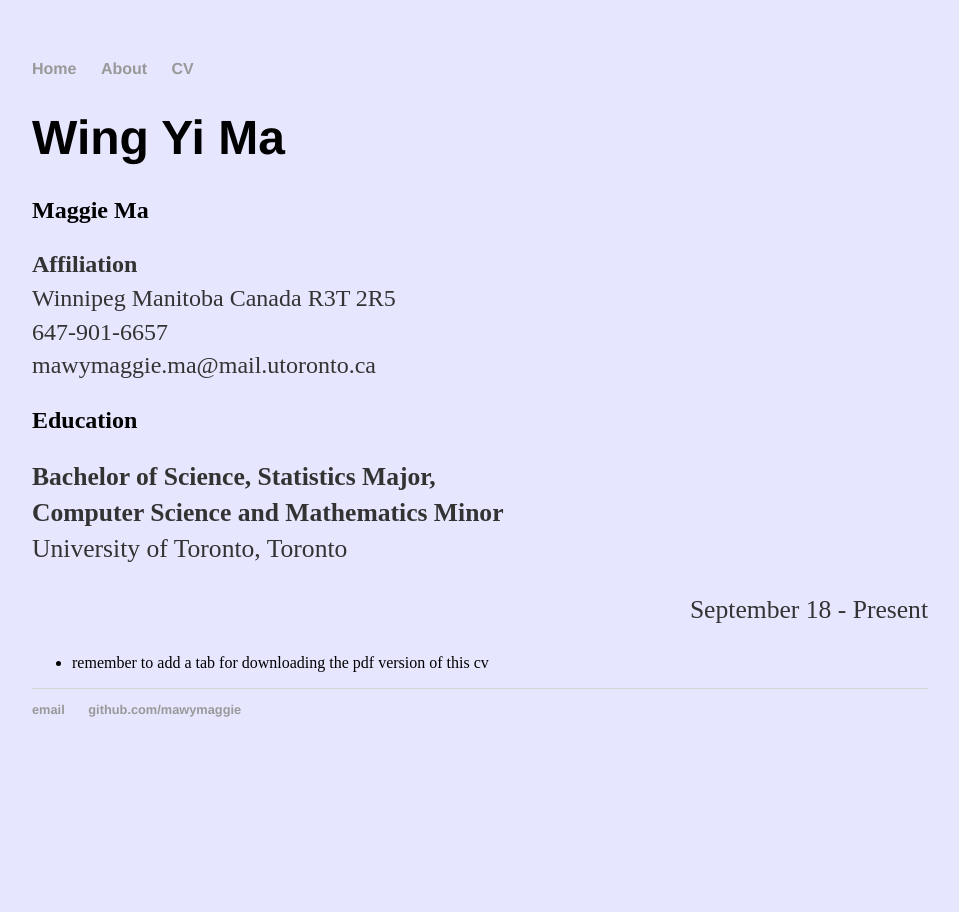
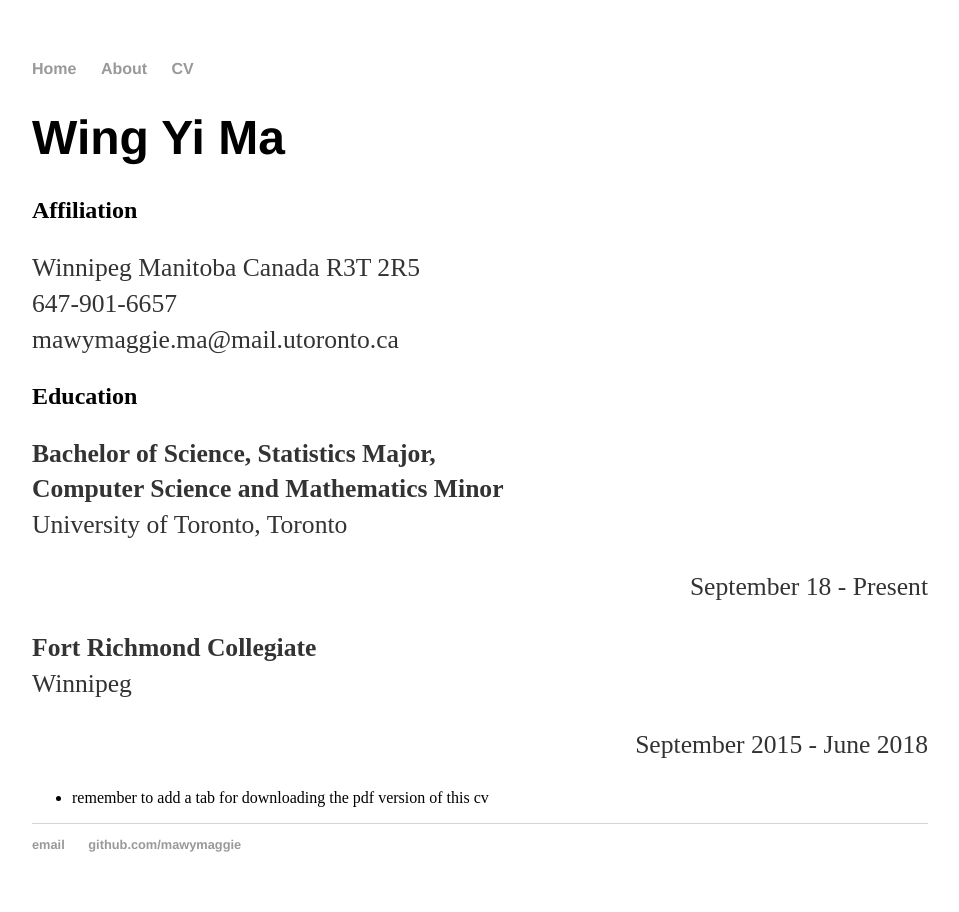
Before and after one commit to mawymaggie/mawymaggie.github.io, a Jekyll site: the page built from cv/index.html, in a window 1280 px wide. Shown: the whole page, without its empty margins (160-1119 px from the left). Built offline with Jekyll 4.4.1, drawn with Linux system fonts in a browser that asks for light colours.

Commit message:
Update index.html

```diff
--- a/cv/index.html
+++ b/cv/index.html
@@ -2,14 +2,18 @@
 layout: default
 title: CV
 ---
-<body style="background-color:#e6e6ff;">
+
 <div class="blurb">
         <h1>Wing Yi Ma</h1>
-        <h2>Maggie Ma</h2>
-        <p><b>Affiliation</b><br/> Winnipeg Manitoba Canada R3T 2R5<br/>647-901-6657<br/> mawymaggie.ma@mail.utoronto.ca</p>
+
+        <h2>Affiliation</h2>
+        <p style="font-size:2vw">Winnipeg Manitoba Canada R3T 2R5<br/>647-901-6657<br/> mawymaggie.ma@mail.utoronto.ca</p>
+
         <h2>Education</h2>
-        <p align="left" style="font-size:2vw"><b>Bachelor of Science, Statistics Major,<br/> Computer Science and Mathematics Minor</b><br/> University of Toronto, Toronto<br/></p>
+        <p align="left" style="font-size:2vw"><b>Bachelor of Science, Statistics Major,<br/> Computer Science and Mathematics Minor</b><br/> University of Toronto, Toronto</p>
         <p align="right" style="font-size:2vw">September 18 - Present<p>
+        <p align="left" style="font-size:2vw"><b>Fort Richmond Collegiate</b><br/>Winnipeg</p>
+        <p align="right" style="font-size:2vw">September 2015 - June 2018
 
         <ul>
         <li> remember to add a tab for downloading the pdf version of this cv </li>
```
